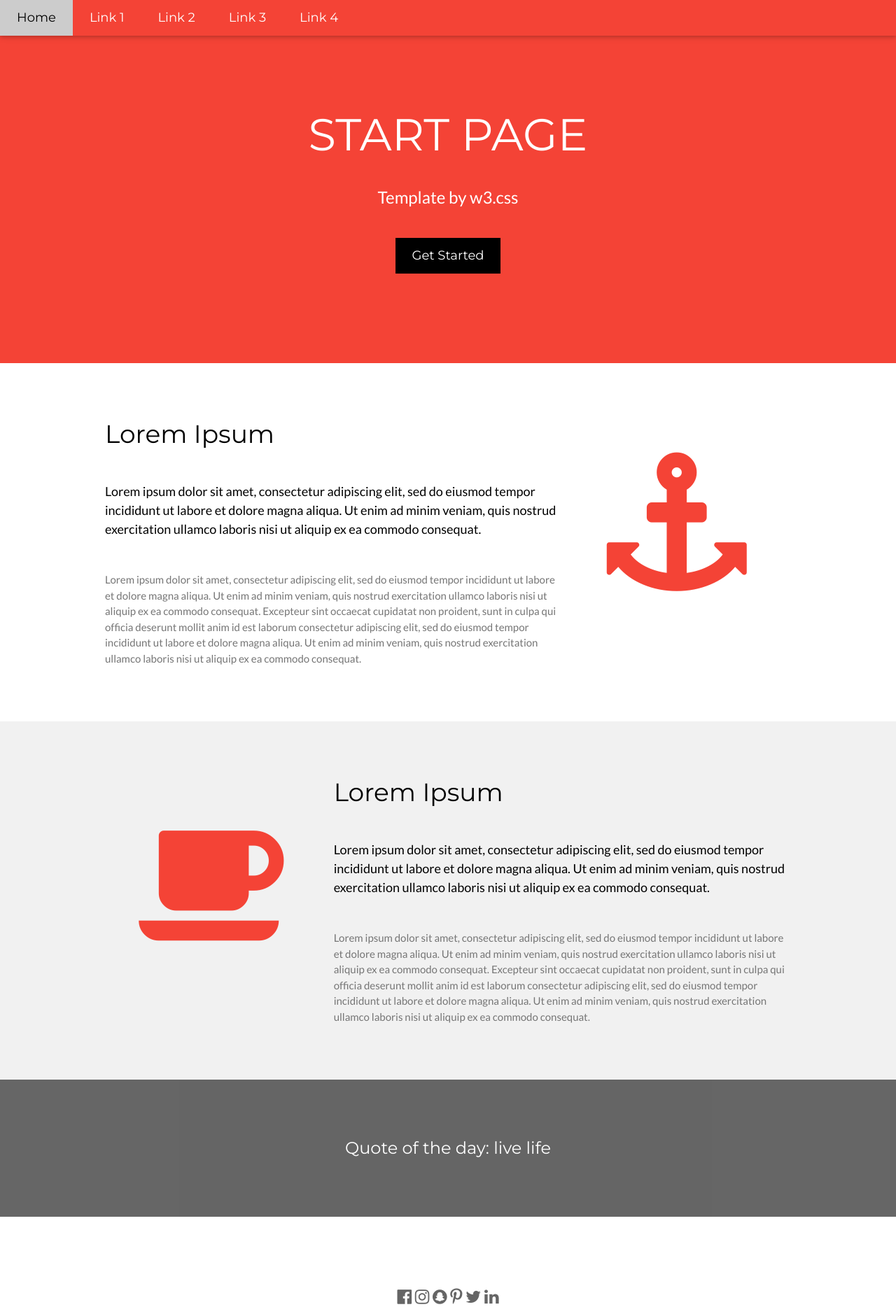
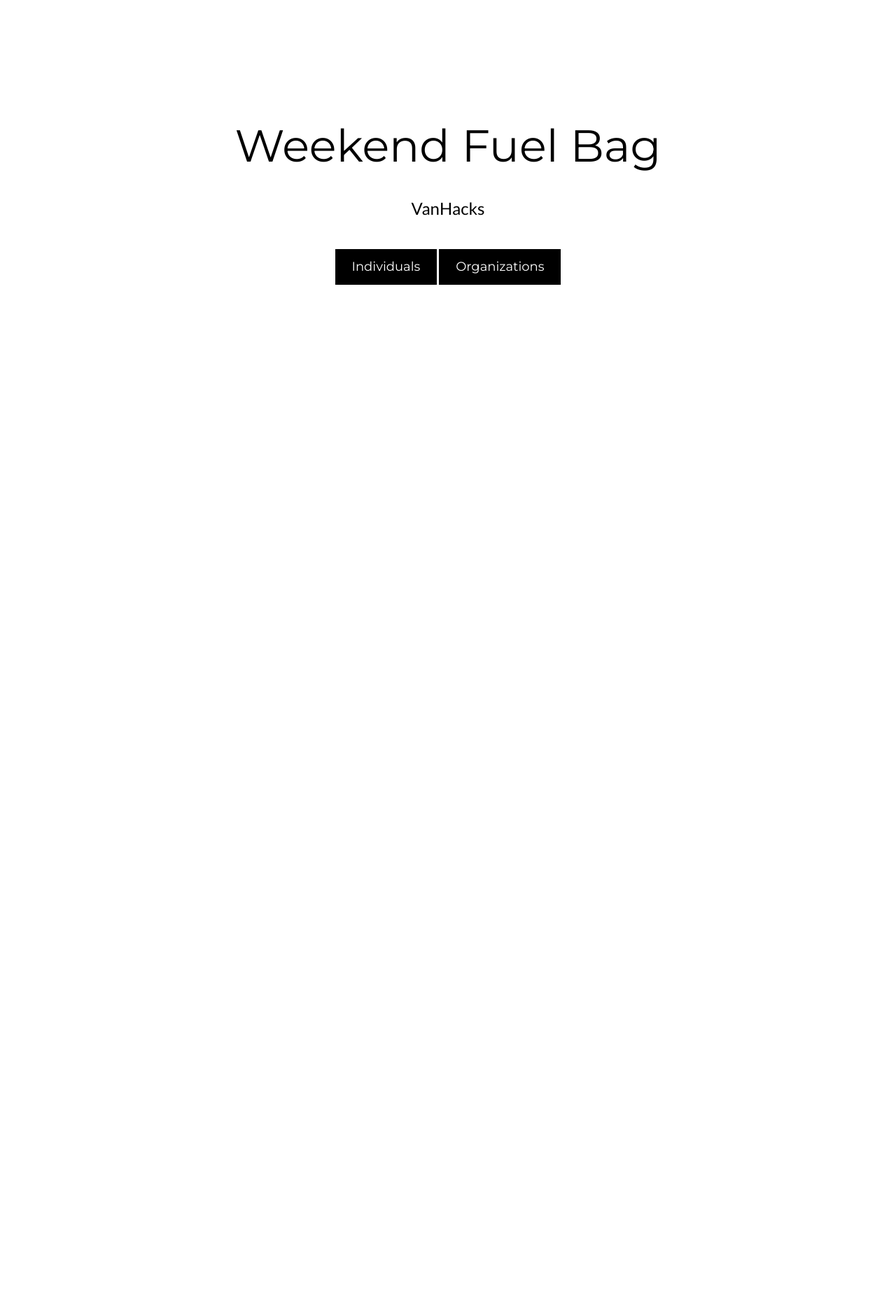
Before and after one commit to VaniDevs/Cloud5, a plain HTML site: page Views/index.html in a window 1280 px wide. Shown: the top 1868 px of the page at 70% size. After the commit the page ends 800 px from the top, so only its background shows below. Drawn offline with nearby package versions, Linux system fonts and the light colour scheme.

Commit message:
fixed landing page

```diff
--- a/Controllers/scripts/script.js
+++ b/Controllers/scripts/script.js
@@ -1,8 +1,4 @@
-function myFunction() {
-    var x = document.getElementById("navDemo");
-    if (x.className.indexOf("w3-show") == -1) {
-        x.className += " w3-show";
-    } else {
-        x.className = x.className.replace(" w3-show", "");
-    }
-}
+window.onload(function() {
+
+
+});
--- a/Resources/style/style.css
+++ b/Resources/style/style.css
@@ -1,3 +1,22 @@
-body,h1,h2,h3,h4,h5,h6 {font-family: "Lato", sans-serif}
-.w3-bar,h1,button {font-family: "Montserrat", sans-serif}
-.fa-anchor,.fa-coffee {font-size:200px}/* style.css */
+body, h1, h2, h3, h4, h5, h6 {
+    font-family: "Lato", sans-serif
+}
+
+html, body {
+    height: 100%;
+}
+
+.w3-bar, h1, button {
+    font-family: "Montserrat", sans-serif
+}
+.fa-anchor, .fa-coffee {
+    font-size: 200px
+}/* style.css */
+
+.fullWidth {
+    height: 100%;
+}
+
+.centered {
+    padding-top: 10rem;
+}
--- a/Views/index.html
+++ b/Views/index.html
@@ -10,85 +10,15 @@
 <link rel="stylesheet" href="../Resources/style/style.css">
 <body>
 
-<!-- Navbar -->
-<div class="w3-top">
-  <div class="w3-bar w3-red w3-card w3-left-align w3-large">
-    <a class="w3-bar-item w3-button w3-hide-medium w3-hide-large w3-right w3-padding-large w3-hover-white w3-large w3-red" href="javascript:void(0);" onclick="myFunction()" title="Toggle Navigation Menu"><i class="fa fa-bars"></i></a>
-    <a href="#" class="w3-bar-item w3-button w3-padding-large w3-white">Home</a>
-    <a href="#" class="w3-bar-item w3-button w3-hide-small w3-padding-large w3-hover-white">Link 1</a>
-    <a href="#" class="w3-bar-item w3-button w3-hide-small w3-padding-large w3-hover-white">Link 2</a>
-    <a href="#" class="w3-bar-item w3-button w3-hide-small w3-padding-large w3-hover-white">Link 3</a>
-    <a href="#" class="w3-bar-item w3-button w3-hide-small w3-padding-large w3-hover-white">Link 4</a>
-  </div>
-
-  <!-- Navbar on small screens -->
-  <div id="navDemo" class="w3-bar-block w3-white w3-hide w3-hide-large w3-hide-medium w3-large">
-    <a href="#" class="w3-bar-item w3-button w3-padding-large">Link 1</a>
-    <a href="#" class="w3-bar-item w3-button w3-padding-large">Link 2</a>
-    <a href="#" class="w3-bar-item w3-button w3-padding-large">Link 3</a>
-    <a href="#" class="w3-bar-item w3-button w3-padding-large">Link 4</a>
-  </div>
-</div>
-
 <!-- Header -->
-<header class="w3-container w3-red w3-center" style="padding:128px 16px">
-  <h1 class="w3-margin w3-jumbo">START PAGE</h1>
-  <p class="w3-xlarge">Template by w3.css</p>
-  <button class="w3-button w3-black w3-padding-large w3-large w3-margin-top">Get Started</button>
+<header class="w3-container w3-center fullWidth">
+    <div class="fullWidth centered">
+        <h1 class="w3-jumbo">Weekend Fuel Bag</h1>
+        <p class="w3-xlarge">VanHacks</p>
+        <button id="individualSignUpButton" class="w3-button w3-black w3-padding-large w3-large w3-margin-top">Individuals</button>
+        <button id="orgSignUpButton" class="w3-button w3-black w3-padding-large w3-large w3-margin-top">Organizations</button>
+    </div>
 </header>
-
-<!-- First Grid -->
-<div class="w3-row-padding w3-padding-64 w3-container">
-  <div class="w3-content">
-    <div class="w3-twothird">
-      <h1>Lorem Ipsum</h1>
-      <h5 class="w3-padding-32">Lorem ipsum dolor sit amet, consectetur adipiscing elit, sed do eiusmod tempor incididunt ut labore et dolore magna aliqua. Ut enim ad minim veniam, quis nostrud exercitation ullamco laboris nisi ut aliquip ex ea commodo consequat.</h5>
-
-      <p class="w3-text-grey">Lorem ipsum dolor sit amet, consectetur adipiscing elit, sed do eiusmod tempor incididunt ut labore et dolore magna aliqua. Ut enim ad minim veniam, quis nostrud exercitation ullamco laboris nisi ut aliquip ex ea commodo consequat. Excepteur sint
-        occaecat cupidatat non proident, sunt in culpa qui officia deserunt mollit anim id est laborum consectetur adipiscing elit, sed do eiusmod tempor incididunt ut labore et dolore magna aliqua. Ut enim ad minim veniam, quis nostrud exercitation ullamco
-        laboris nisi ut aliquip ex ea commodo consequat.</p>
-    </div>
-
-    <div class="w3-third w3-center">
-      <i class="fa fa-anchor w3-padding-64 w3-text-red"></i>
-    </div>
-  </div>
-</div>
-
-<!-- Second Grid -->
-<div class="w3-row-padding w3-light-grey w3-padding-64 w3-container">
-  <div class="w3-content">
-    <div class="w3-third w3-center">
-      <i class="fa fa-coffee w3-padding-64 w3-text-red w3-margin-right"></i>
-    </div>
-
-    <div class="w3-twothird">
-      <h1>Lorem Ipsum</h1>
-      <h5 class="w3-padding-32">Lorem ipsum dolor sit amet, consectetur adipiscing elit, sed do eiusmod tempor incididunt ut labore et dolore magna aliqua. Ut enim ad minim veniam, quis nostrud exercitation ullamco laboris nisi ut aliquip ex ea commodo consequat.</h5>
-
-      <p class="w3-text-grey">Lorem ipsum dolor sit amet, consectetur adipiscing elit, sed do eiusmod tempor incididunt ut labore et dolore magna aliqua. Ut enim ad minim veniam, quis nostrud exercitation ullamco laboris nisi ut aliquip ex ea commodo consequat. Excepteur sint
-        occaecat cupidatat non proident, sunt in culpa qui officia deserunt mollit anim id est laborum consectetur adipiscing elit, sed do eiusmod tempor incididunt ut labore et dolore magna aliqua. Ut enim ad minim veniam, quis nostrud exercitation ullamco
-        laboris nisi ut aliquip ex ea commodo consequat.</p>
-    </div>
-  </div>
-</div>
-
-<div class="w3-container w3-black w3-center w3-opacity w3-padding-64">
-    <h1 class="w3-margin w3-xlarge">Quote of the day: live life</h1>
-</div>
-
-<!-- Footer -->
-<footer class="w3-container w3-padding-64 w3-center w3-opacity">
-  <div class="w3-xlarge w3-padding-32">
-    <i class="fa fa-facebook-official w3-hover-opacity"></i>
-    <i class="fa fa-instagram w3-hover-opacity"></i>
-    <i class="fa fa-snapchat w3-hover-opacity"></i>
-    <i class="fa fa-pinterest-p w3-hover-opacity"></i>
-    <i class="fa fa-twitter w3-hover-opacity"></i>
-    <i class="fa fa-linkedin w3-hover-opacity"></i>
- </div>
- <p>Powered by <a href="https://www.w3schools.com/w3css/default.asp" target="_blank">w3.css</a></p>
-</footer>
 
 </body>
 
```
